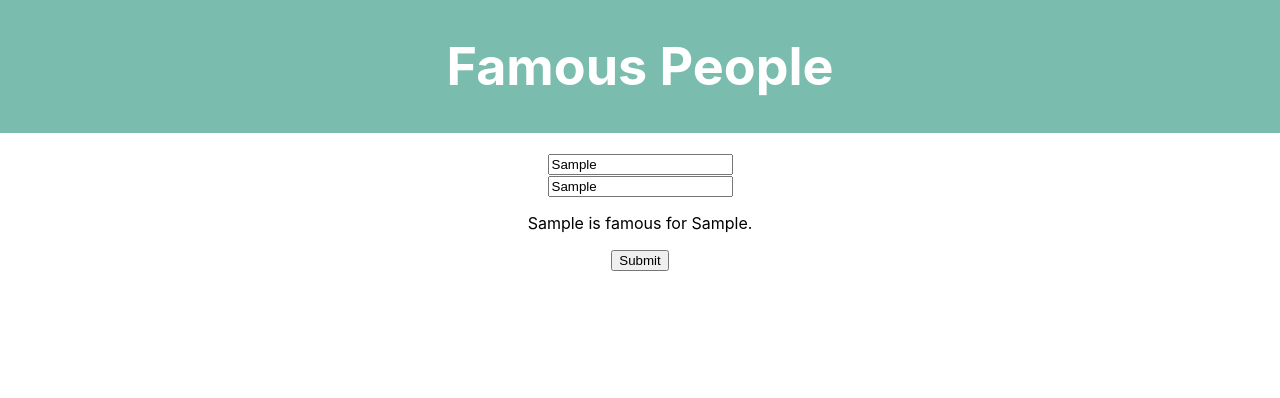
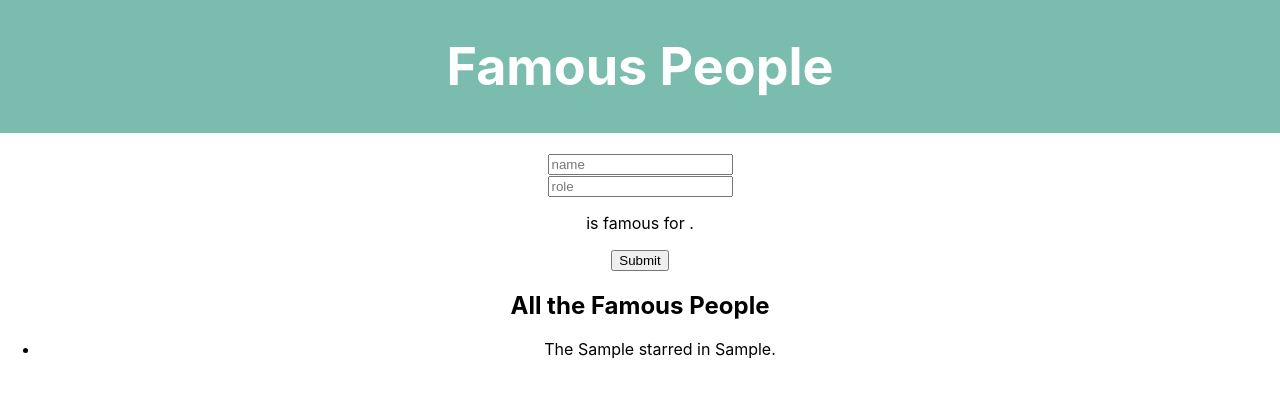
Before and after one commit to RhondaStark92/famous-people, a React (Create React App) app: page / in a window 1280 px wide. Both pictures are taken after typing "Sample", "Sample" into the empty fields and a click on the button "Submit". Shown: the top 398 px of the page. Built offline with nearby package versions, Linux system fonts and the light colour scheme.

Commit message:
get people array working with list

```diff
--- a/src/App.js
+++ b/src/App.js
@@ -4,6 +4,7 @@ import FamousPerson from './FamousPerson';
 import './App.css';
 
 class App extends Component {
+
   render() {
     return (
       <div className="App">
--- a/src/FamousPerson.js
+++ b/src/FamousPerson.js
@@ -4,17 +4,18 @@ import './FamousPerson.css';
 class FamousPerson extends Component {
     // An abbreviated way to setup component state
     state = {
-        person: {
-            name: 'Jane Doe',
-            role: 'Tarzan'
+        newPerson: {
+            name: '',
+            role: ''
         },
+        people: [],
     }
 
     handleChangeFor = (propertyName) => {
         return (event) => {
         this.setState( {
-            person: {
-            ...this.state.person,
+            newPerson: {
+            ...this.state.newPerson,
             [propertyName]: event.target.value
             }
         } );
@@ -22,18 +23,41 @@ class FamousPerson extends Component {
     }
 
     handleClick = (event) => {
-        console.log ('Person', this.state.person);
+        // Default for form is refresh page - don't want that, so prevent default
+        event.preventDefault();
+        let user = this.state.newPerson;
+        console.log('The new person is', user);
+        this.setState({
+          people: [...this.state.people, this.state.newPerson],
+          // Clear input fields - inputs (in render) get 'value' from state
+          newPerson: {
+            name: '',
+            role: '',
+          }
+        })
     }
 
     render() {
-    return (
-        <section>
-            <input onChange={ this.handleChangeFor('name') } placeholder="name"/><br></br>
-            <input onChange={ this.handleChangeFor('role') } placeholder="role"/>
-            <p>{this.state.person.name} is famous for {this.state.person.role}.</p>
-            <button onClick={this.handleClick}>Submit</button>
-        </section>
-    );}
+
+        return (
+            <div>
+                <section>
+                    <input onChange={ this.handleChangeFor('name') } placeholder="name" value={this.state.newPerson.name}/><br></br>
+                    <input onChange={ this.handleChangeFor('role') } placeholder="role" value={this.state.newPerson.role}/>
+                    <p>{this.state.newPerson.name} is famous for {this.state.newPerson.role}.</p>
+                    <button onClick={ this.handleClick }>Submit</button>
+                </section>
+                <section>
+                    <h2>All the Famous People</h2>
+                    <ul>
+                    { this.state.people.map( (person, index) =>
+                        <li key={index}>The {person.name} starred in {person.role}.</li>
+                        ) }
+                    </ul>
+                </section>
+            </div>
+        );
+    }
 }
 
 export default FamousPerson;
```
